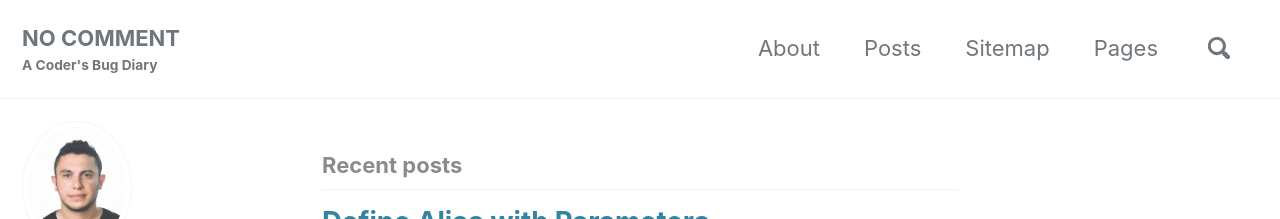
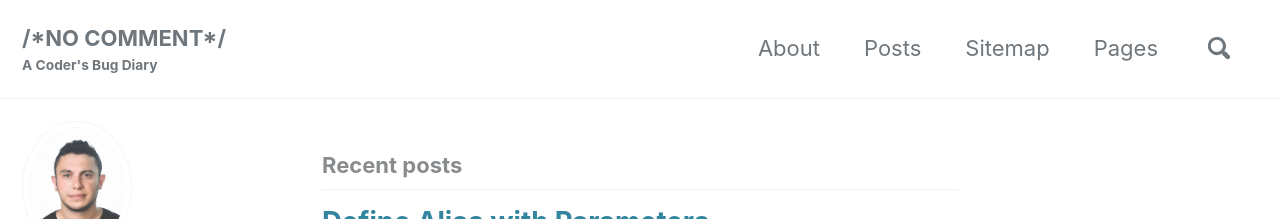
Before and after one commit to duzenz/duzenz.github.io, a Jekyll site: the page built from index.html, in a window 1280 px wide and 900 px high. Shown: the top 219 px of the window. Built offline with Jekyll 4.4.1, drawn with Linux system fonts in a browser that asks for light colours; cached includes are drawn as plain includes; nearby versions of some CDN libraries; the list of posts is cut into pages by our own code; part of the change alters nothing that is shown.

Commit message:
updated blog

```diff
--- a/_config.yml
+++ b/_config.yml
@@ -16,7 +16,7 @@ minimal_mistakes_skin    : "default" # "air", "aqua", "contrast", "dark", "dirt"
 
 # Site Settings
 locale                   : "en-US"
-title                    : "NO COMMENT"
+title                    : "/*NO COMMENT*/"
 title_separator          : "-"
 subtitle                 : "A Coder's Bug Diary"
 name                     : "Zafer Duzen"
@@ -99,9 +99,9 @@ social:
 
 # Analytics
 analytics:
-  provider               : false # false (default), "google", "google-universal", "custom"
+  provider               : google # false (default), "google", "google-universal", "custom"
   google:
-    tracking_id          :
+    tracking_id          : UA-157982714-1
     anonymize_ip         : # true, false (default)
 
 
```
